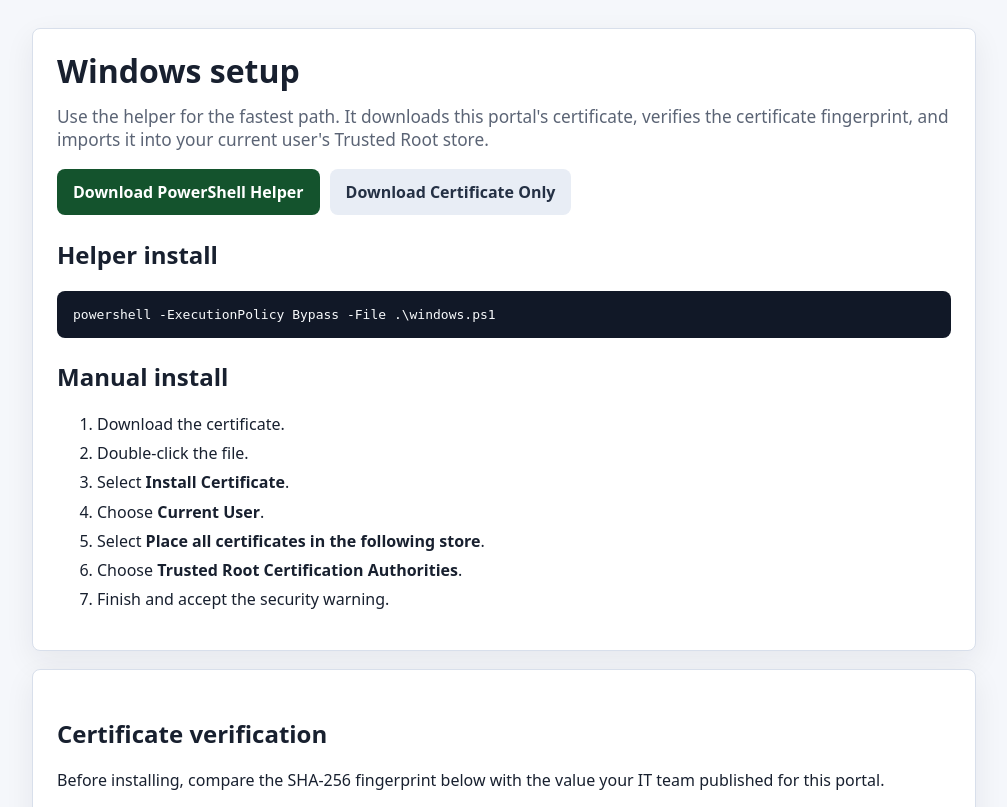
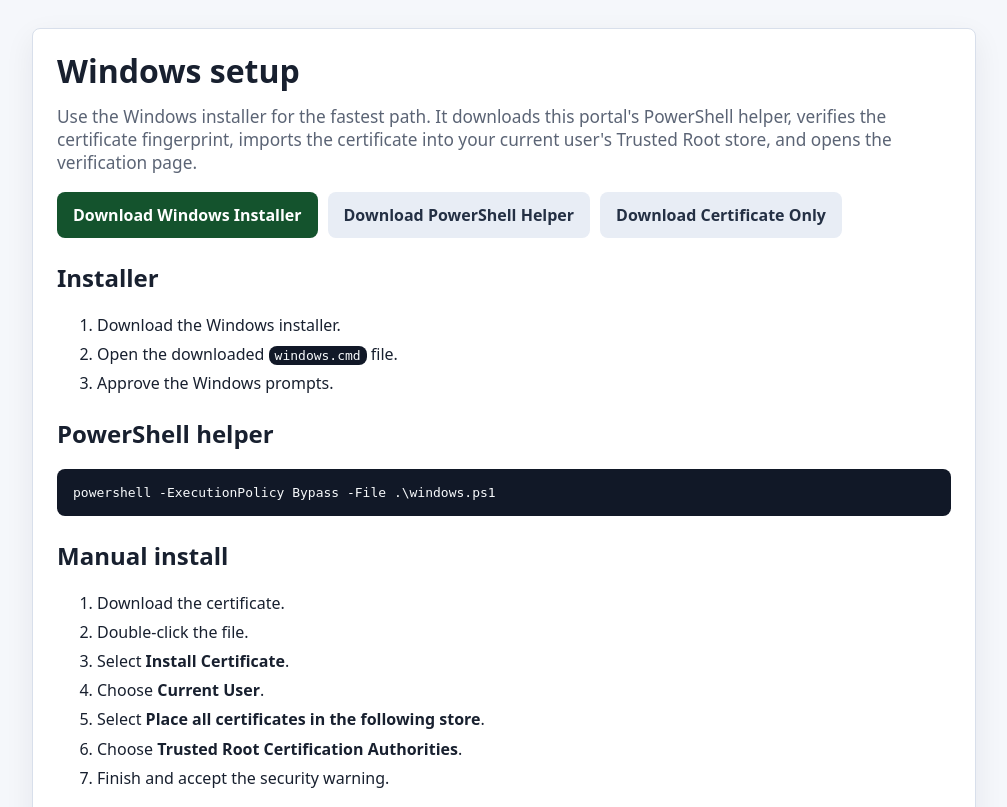
Before and after one commit to dzcassell/ca-portal, a Flask app: template templates/windows.html in a window 1280 px wide. Shown: the top 807 px of the page, without its empty margins (136-1143 px from the left). Run offline with Flask 3, Linux system fonts and the light colour scheme; the template is opened without the code that fills it, so the values that code supplies are empty.

Commit message:
Add Windows installer bootstrapper

```diff
--- a/app.py
+++ b/app.py
@@ -35,8 +35,8 @@ PLATFORM_OPTIONS = {
     "windows": {
         "label": "Windows",
         "path": "/windows",
-        "primary_url": "/download/windows.ps1",
-        "primary_label": "Download Windows Helper",
+        "primary_url": "/download/windows.cmd",
+        "primary_label": "Download Windows Installer",
     },
     "macos": {
         "label": "macOS",
@@ -246,8 +246,46 @@ def windows_script():
     Write-Host "Installing certificate into CurrentUser Trusted Root store..."
     Import-Certificate -FilePath $CertPath -CertStoreLocation $StoreLocation | Out-Null
     Write-Host "Done. Restart your browser."
+    Write-Host "Opening verification page..."
+    Start-Process "{base_url()}/verify"
     """
     return script_response(script, "windows.ps1")
+
+
+@app.route("/download/windows.cmd")
+def windows_cmd():
+    script = f"""
+    @echo off
+    setlocal
+
+    set "SCRIPT_URL={base_url()}/download/windows.ps1"
+    set "SCRIPT_PATH=%TEMP%\\cato-cert-install.ps1"
+
+    echo Downloading the Windows certificate installer...
+    powershell.exe -NoProfile -ExecutionPolicy Bypass -Command "Invoke-WebRequest -Uri '%SCRIPT_URL%' -OutFile '%SCRIPT_PATH%'"
+    if errorlevel 1 (
+      echo.
+      echo Download failed. Check that you are connected to the onboarding network.
+      pause
+      exit /b 1
+    )
+
+    echo Running the certificate installer...
+    powershell.exe -NoProfile -ExecutionPolicy Bypass -File "%SCRIPT_PATH%"
+    set "INSTALL_RESULT=%ERRORLEVEL%"
+
+    echo.
+    if not "%INSTALL_RESULT%"=="0" (
+      echo Install failed. Leave this window open and contact support: {SUPPORT_EMAIL}
+      pause
+      exit /b %INSTALL_RESULT%
+    )
+
+    echo Certificate install completed.
+    echo Restart browsers that were already open.
+    pause
+    """
+    return script_response(script, "windows.cmd")
 
 
 @app.route("/download/macos.sh")
--- a/templates/windows.html
+++ b/templates/windows.html
@@ -2,12 +2,19 @@
 {% block content %}
 <div class="card">
   <h1>Windows setup</h1>
-  <p class="lede">Use the helper for the fastest path. It downloads this portal's certificate, verifies the certificate fingerprint, and imports it into your current user's Trusted Root store.</p>
+  <p class="lede">Use the Windows installer for the fastest path. It downloads this portal's PowerShell helper, verifies the certificate fingerprint, imports the certificate into your current user's Trusted Root store, and opens the verification page.</p>
   <div class="actions">
-    <a class="button" href="/download/windows.ps1">Download PowerShell Helper</a>
+    <a class="button" href="/download/windows.cmd">Download Windows Installer</a>
+    <a class="button secondary" href="/download/windows.ps1">Download PowerShell Helper</a>
     <a class="button secondary" href="/download/cert">Download Certificate Only</a>
   </div>
-  <h2>Helper install</h2>
+  <h2>Installer</h2>
+  <ol>
+    <li>Download the Windows installer.</li>
+    <li>Open the downloaded <code>windows.cmd</code> file.</li>
+    <li>Approve the Windows prompts.</li>
+  </ol>
+  <h2>PowerShell helper</h2>
   <pre>powershell -ExecutionPolicy Bypass -File .\windows.ps1</pre>
   <h2>Manual install</h2>
   <ol>
```
Also changed, not shown: tests/test_app.py (+6 -2 lines), README.md, 1 other file.
